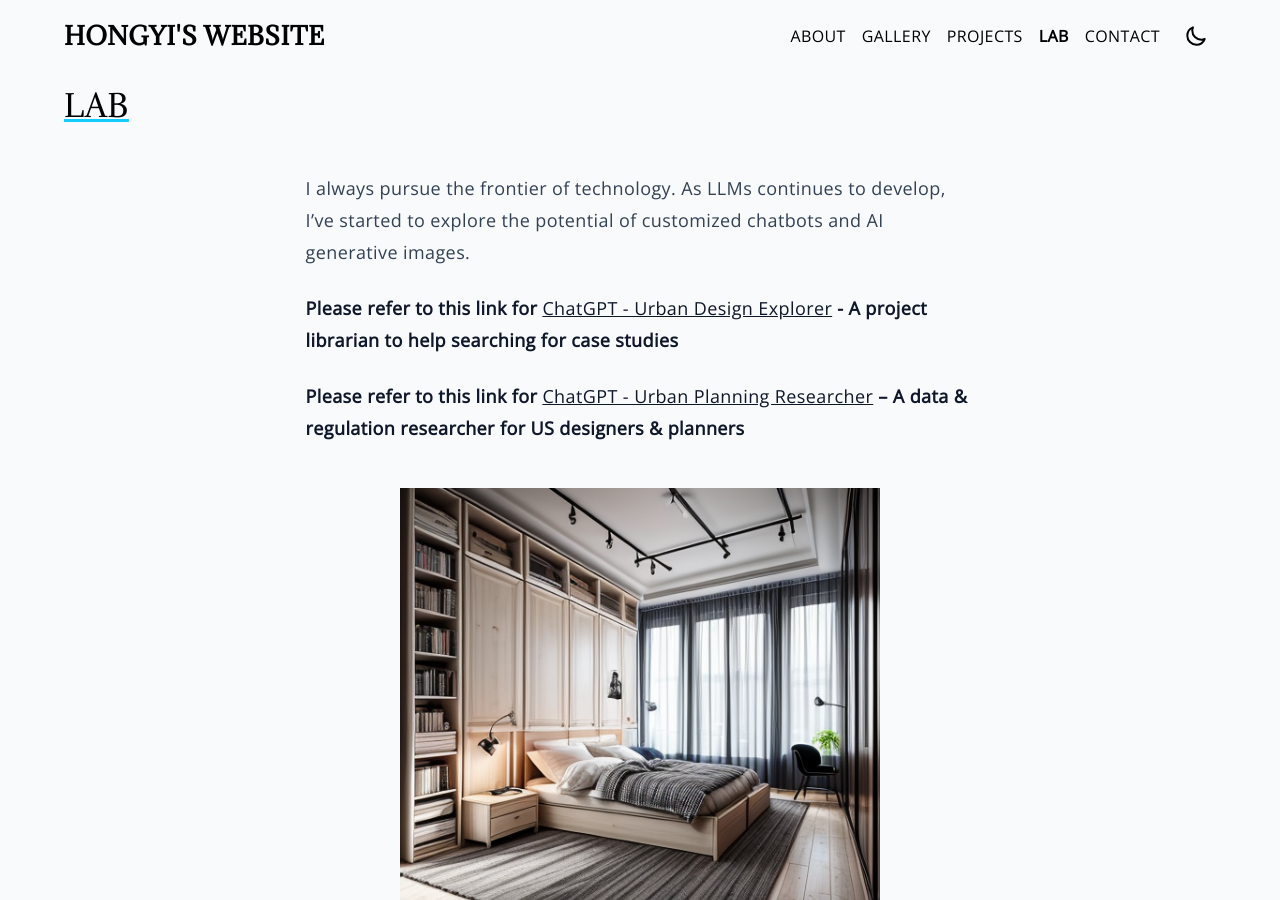
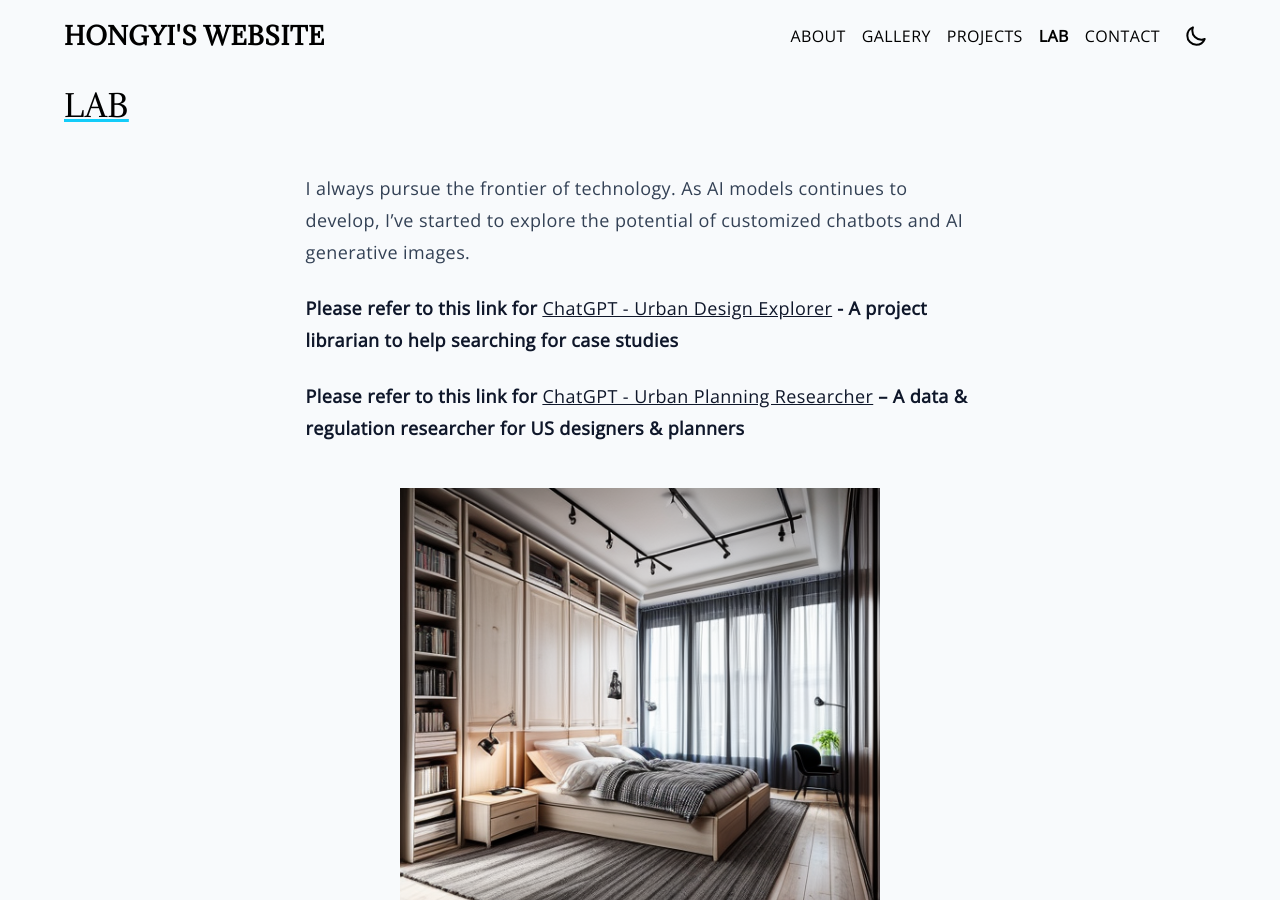
Before and after one commit to hongyili-hl/hongyili-hl.github.io, a Jekyll site: the page built from sample.md, in a window 1280 px wide and 900 px high. Built offline with Jekyll 4.4.1, drawn with Linux system fonts in a browser that asks for light colours.

Commit message:
Update sample.md

```diff
--- a/sample.md
+++ b/sample.md
@@ -4,7 +4,7 @@ layout: tags
 permalink: /lab/
 ---
 
-I always pursue the frontier of technology. As LLMs continues to develop, I’ve started to explore the potential of customized chatbots and AI generative images.
+I always pursue the frontier of technology. As AI models continues to develop, I’ve started to explore the potential of customized chatbots and AI generative images.
 
 **Please refer to this link for [ChatGPT - Urban Design Explorer](https://chatgpt.com/g/g-TH6GvR0Lu-urban-design-explorer) - A project librarian to help searching for case studies**
 
```
